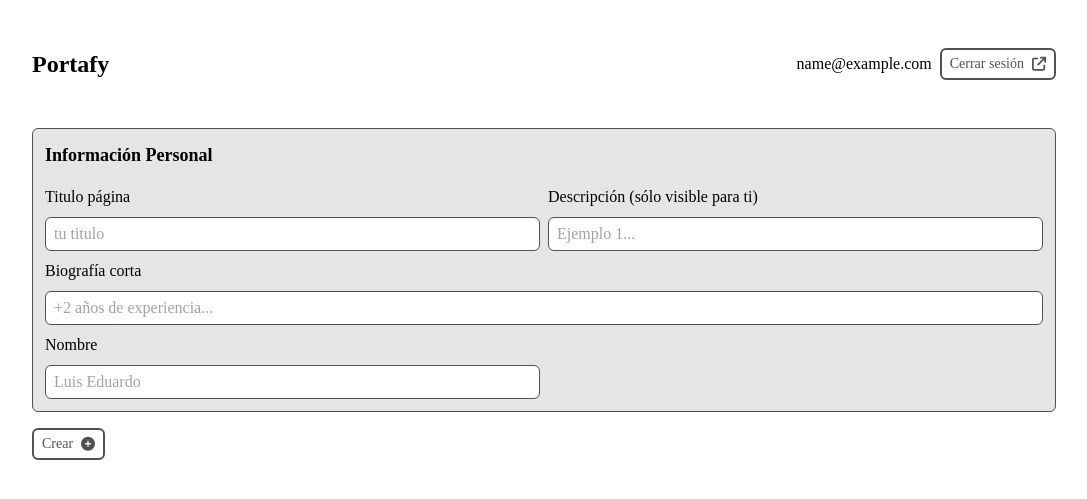
After one commit to LUISEDOCCOR/Portafy, a Flask app: page /create in a window 1280 px wide. The commit adds this page. Shown: the top 499 px of the page, without its empty margins (96-1183 px from the left). Run offline with Flask 3, Linux system fonts and the light colour scheme; the visitor is signed in with stand-in values (Sample User, id 1); some libraries are stand-ins or nearby versions; some web fonts are replaced.

Commit message:
feat: create a 'Información Personal' section in create page and add .js

```diff
--- a/controllers/dashboard_controller.py
+++ b/controllers/dashboard_controller.py
@@ -12,3 +12,7 @@ class DashBoardController:
     @classmethod
     def home_page(cls):
         return render_template("/pages/dashboard/index.html")
+
+    @classmethod
+    def create_page(cls):
+        return render_template("/pages/dashboard/create.html")
--- a/routes/dashboard_routes.py
+++ b/routes/dashboard_routes.py
@@ -12,3 +12,8 @@ def global_variables():
 @requires_login
 def home_page():
     return DashBoardController.home_page()
+
+@bp.get("/create")
+@requires_login
+def create_page():
+    return DashBoardController.create_page()
--- a/static/css/output.css
+++ b/static/css/output.css
@@ -554,8 +554,20 @@ video {
   display: none;
 }
 
+.visible {
+  visibility: visible;
+}
+
 .static {
   position: static;
+}
+
+.col-span-2 {
+  grid-column: span 2 / span 2;
+}
+
+.col-span-1 {
+  grid-column: span 1 / span 1;
 }
 
 .mx-auto {
@@ -597,6 +609,27 @@ video {
 
 .max-w-5xl {
   max-width: 64rem;
+}
+
+.columns-2 {
+  -moz-columns: 2;
+       columns: 2;
+}
+
+.grid-flow-col {
+  grid-auto-flow: column;
+}
+
+.grid-cols-2 {
+  grid-template-columns: repeat(2, minmax(0, 1fr));
+}
+
+.grid-cols-1 {
+  grid-template-columns: repeat(1, minmax(0, 1fr));
+}
+
+.grid-rows-2 {
+  grid-template-rows: repeat(2, minmax(0, 1fr));
 }
 
 .flex-col {
@@ -662,6 +695,32 @@ video {
 .border-neutral-600 {
   --tw-border-opacity: 1;
   border-color: rgb(82 82 82 / var(--tw-border-opacity, 1));
+}
+
+.bg-neutral-300 {
+  --tw-bg-opacity: 1;
+  background-color: rgb(212 212 212 / var(--tw-bg-opacity, 1));
+}
+
+.bg-neutral-200 {
+  --tw-bg-opacity: 1;
+  background-color: rgb(229 229 229 / var(--tw-bg-opacity, 1));
+}
+
+.p-6 {
+  padding: 1.5rem;
+}
+
+.p-4 {
+  padding: 1rem;
+}
+
+.p-2 {
+  padding: 0.5rem;
+}
+
+.p-3 {
+  padding: 0.75rem;
 }
 
 .px-2 {
@@ -785,6 +844,10 @@ html {
 }
 
 @media (min-width: 1024px) {
+  .lg\:col-span-2 {
+    grid-column: span 2 / span 2;
+  }
+
   .lg\:w-1\/2 {
     width: 50%;
   }
@@ -793,6 +856,10 @@ html {
     width: 20vw;
   }
 
+  .lg\:grid-cols-2 {
+    grid-template-columns: repeat(2, minmax(0, 1fr));
+  }
+
   .lg\:px-0 {
     padding-left: 0px;
     padding-right: 0px;
--- /dev/null
+++ b/static/js/dashboard_create.js
@@ -0,0 +1,4 @@
+const button_create = document.getElementById("#bt_create")
+button_create.addEventListener("click", () => {
+  console.log("click btn create")
+})
--- a/templates/macros/button_macro.html
+++ b/templates/macros/button_macro.html
@@ -1,5 +1,6 @@
-{% macro render_button(label="Entrar",icon="fa-solid fa-arrow-up-right-from-square") %}
+{% macro render_button(label="Entrar",icon="fa-solid fa-arrow-up-right-from-square", id="") %}
 <button
+    id="{{ id }}"
     class="inline-flex gap-2 font-mono text-sm text-neutral-600
     items-center border-2 border-neutral-600 px-2 py-1
     rounded-md hover:text-black transition-colors">
--- /dev/null
+++ b/templates/pages/dashboard/create.html
@@ -0,0 +1,22 @@
+{% from "macros/input_macro.html" import render_input %}
+{% from "macros/button_macro.html" import render_button %}
+{% extends "layouts/dashboard_layout.html" %} {% block content %}
+<main class="space-y-4">
+    <section class="border border-neutral-600 rounded-md p-3 space-y-4 bg-neutral-200">
+        <h2 class="text-lg font-semibold">Información Personal</h2>
+        <div class="grid gap-2 grid-cols-1 lg:grid-cols-2 ">
+            {{ render_input("Titulo página", "title", "title", "tu titulo") }}
+            {{ render_input("Descripción (sólo visible para ti)", "desc", "desc", "Ejemplo 1...") }}
+            <div class="col-span-1 lg:col-span-2">
+                {{ render_input("Biografía corta", "shortBio", "shortBio", "+2 años de experiencia...") }}
+            </div>
+            {{ render_input("Nombre", "name", "name", "Luis Eduardo") }}
+        </div>
+    </section
+    <!-- more ... -->
+    <section>
+        {{ render_button("Crear", "fa-solid fa-circle-plus", "#bt_create") }}
+    </section>
+</main>
+<script defer src="{{ url_for('static', filename='js/dashboard_create.js') }}" ></script>
+{% endblock %}
--- a/templates/pages/dashboard/index.html
+++ b/templates/pages/dashboard/index.html
@@ -6,7 +6,7 @@
             <h2 class="text-xl font-semibold">Mis Páginas</h2>
             <i class="fa-solid fa-earth-americas text-neutral-600"></i>
         </div>
-        {{ render_link("", "Crear", "fa-solid fa-plus") }}
+        {{ render_link(url_for("dashboard.create_page"), "Crear", "fa-solid fa-plus") }}
     </section>
     <section class="text-sm font-mono text-neutral-600 space-y-3">
         <p>
```
